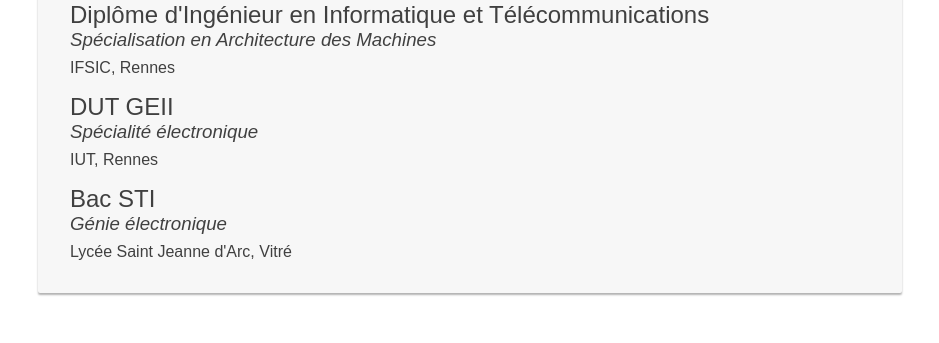
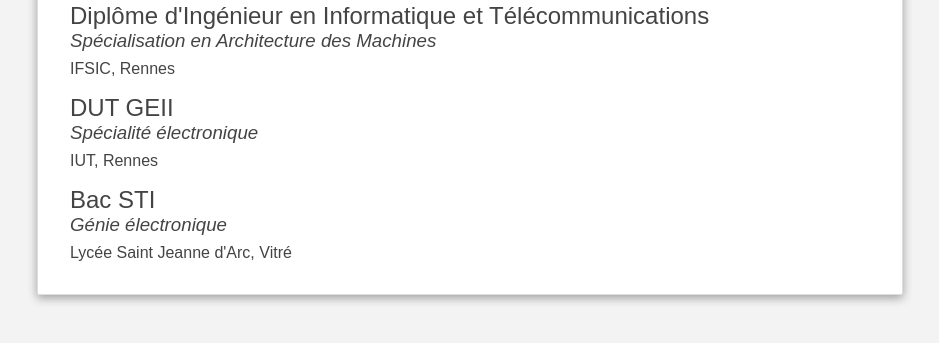
Before and after one commit to chanqueo/cv, a plain HTML site: page new.html in a window 1280 px wide. Shown: the part 764-1107 px from the top of the page, without its empty margins (170-1109 px from the left). Drawn offline with Linux system fonts and the light colour scheme; a web font is replaced by a local one.

Commit message:
updated new.css: background and box-shadow

```diff
--- a/new.css
+++ b/new.css
@@ -1,18 +1,19 @@
 html {
-    background: #fff;
+    color: #444;
+    background: #f3f3f3;
 }
 
 body {
     font-family: Arial, sans-serif;
     /* font-size: 16px; */
-    color: #404040;
-    background: #f7f7f7;
+    /* color: #404040; */
+    background: #fff;
     width: 800px;
     padding: 32px;
-    border: 0px;
+    border: 1px solid #dedede;
     border-radius: 2px;
     margin: 16px auto 48px;
-    box-shadow: 0px 2px 2px rgba(0, 0, 0, 0.3);
+    box-shadow: 0px 3px 10px rgba(34, 25, 25, 0.4);
 }
 
 h1, h2, h3, p {
```
